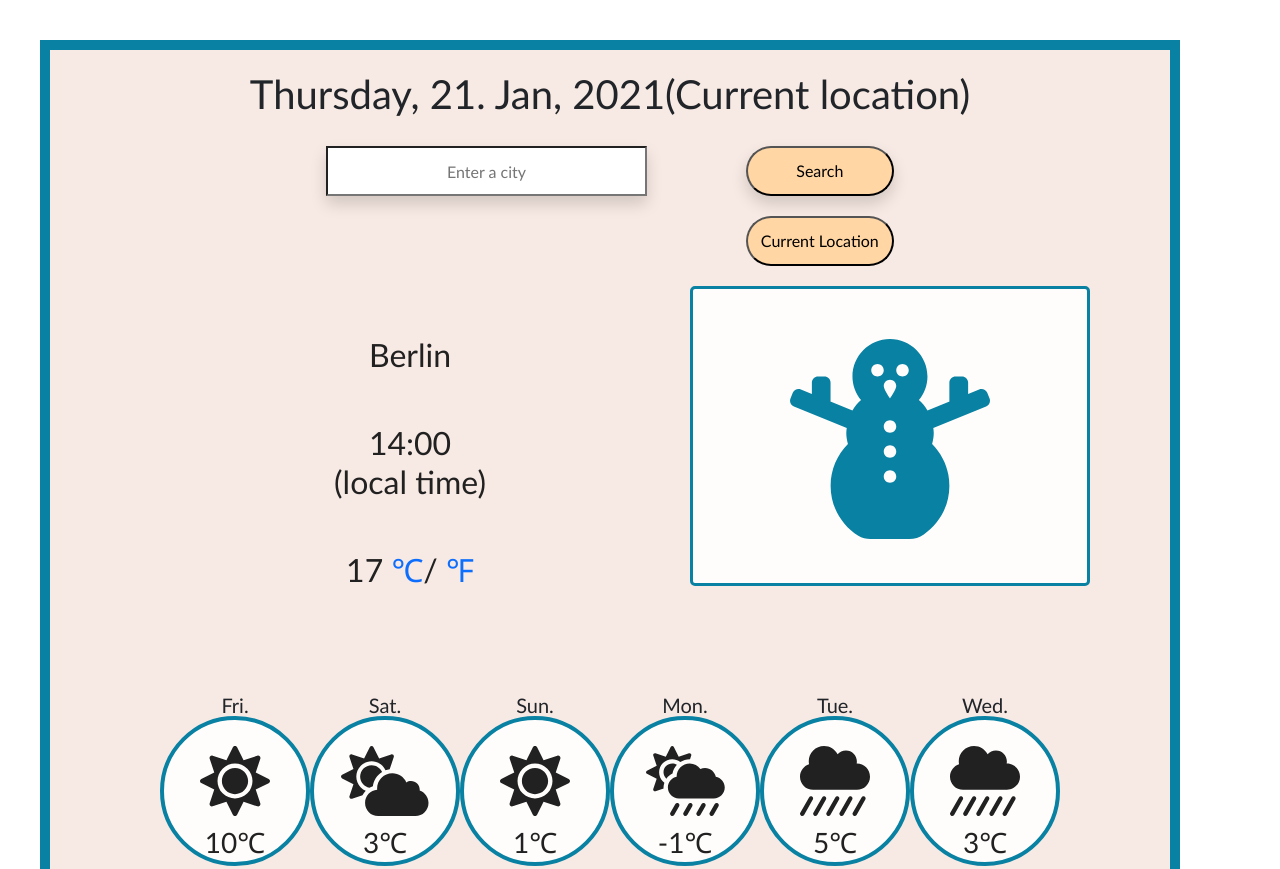
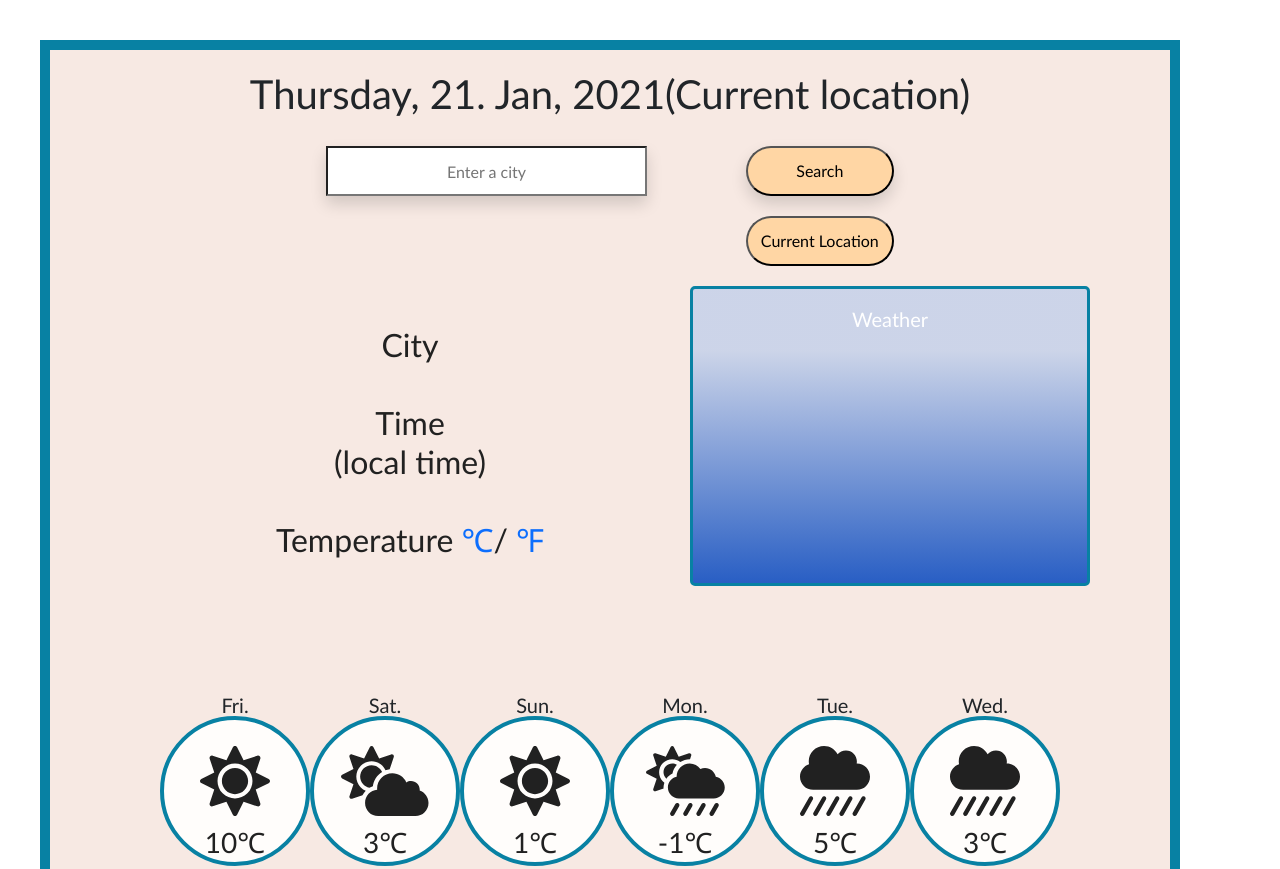
Before and after one commit to Thousandsprings/my-weather-app, a plain HTML site: page index.html in a window 1280 px wide. Shown: the top 869 px of the page. Drawn offline with nearby package versions, Linux system fonts and the light colour scheme.

Commit message:
show icon

```diff
--- a/index.html
+++ b/index.html
@@ -34,11 +34,11 @@
         <div class="col-md-6">
           <h2>
             <ul>
-              <li id="current-city">Berlin</li>
-              <li id="current-time">14:00</li>
+              <li id="current-city">City</li>
+              <li id="current-time">Time</li>
               <li id="current-location-date">(local time)</li>
               <li>
-              <span id ="current-temperature"">17</span>
+              <span id ="current-temperature"">Temperature</span>
                   <a href="#" class="temp" id="celsius">℃</a>/
                   <a href="#" class="temp" id="fahrenheit">℉</a>
               </li>
@@ -46,7 +46,8 @@
           </h2>
         </div>
         <div class="CurrentWeather col-md-4">
-          <i class="fas fa-snowman" id="WeatherNow"></i>
+          <img src= "" alt="" id="weather-now"></img>
+          <p id="current-weather">Weather</p>
         </div>
       </div>
       <div class="row justify-content-center">
--- a/src/index.js
+++ b/src/index.js
@@ -42,18 +42,12 @@ function showWeather(response) {
   let temperature = Math.round(response.data.main.temp);
   let weatherDescription = response.data.weather[0].description;
   let windSpeed = response.data.wind.speed;
+  let icon = response.data.weather[0].icon;
 
   console.log(cityName); //city name
   console.log(temperature); //temperature
   console.log(weatherDescription); //weather
   console.log(windSpeed); //windspeed
-
-  //   let weatherArray = [
-  //     {
-  //       weather: "overcast clouds",
-  //       icon: "fas fa-snowman",
-  //     },
-  //   ];
 
   //change city name, time, temperature
   const showCity = document.getElementById("current-city");
@@ -62,7 +56,13 @@ function showWeather(response) {
   showTemp.innerHTML = temperature;
 
   //change icons
-
+  const iconHtml = document.getElementById("weather-now");
+  iconHtml.setAttribute(
+    "src",
+    `https://openweathermap.org/img/wn/${icon}@2x.png`
+  );
+  let currentWeatherHtml = document.getElementById("current-weather");
+  currentWeatherHtml.innerHTML = weatherDescription;
   //show local time
   function showLocalTime(response) {
     console.log(response.data.formatted); //local date and time
--- a/src/styles.css
+++ b/src/styles.css
@@ -28,7 +28,7 @@ h2 ul {
   padding-left: 0;
 }
 h2 li {
-  margin-top: 50px;
+  margin-top: 40px;
   display: block;
   text-align: center;
   text-decoration: none;
@@ -57,15 +57,20 @@ input {
   margin-bottom: 100px;
   display: inline-block;
   text-align: center;
-  line-height: 300px;
-  background-color: #fffdfb;
+  line-height: 20px;
+  background: linear-gradient(
+    0deg,
+    rgba(34, 90, 195, 0.9682247899159664) 0%,
+    rgba(45, 135, 253, 0.21192226890756305) 79%
+  );
 }
-#WeatherNow {
-  color: #0881a3;
-  font-size: 200px;
-  margin-top: 50px;
+#weather-now {
+  width: 250px;
 }
-
+#current-weather {
+  font-size: 20px;
+  color: #fff;
+}
 .circle {
   display: inline-block;
   width: 150px;
```
